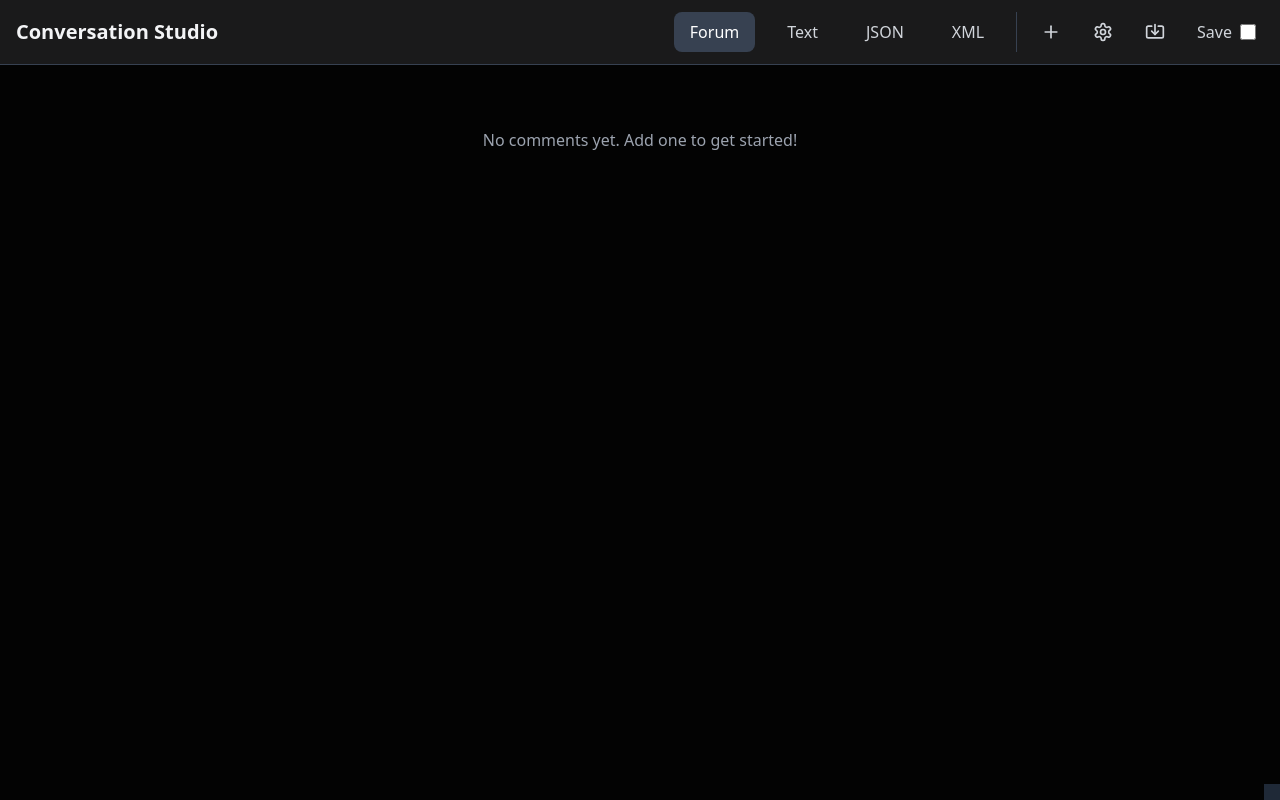
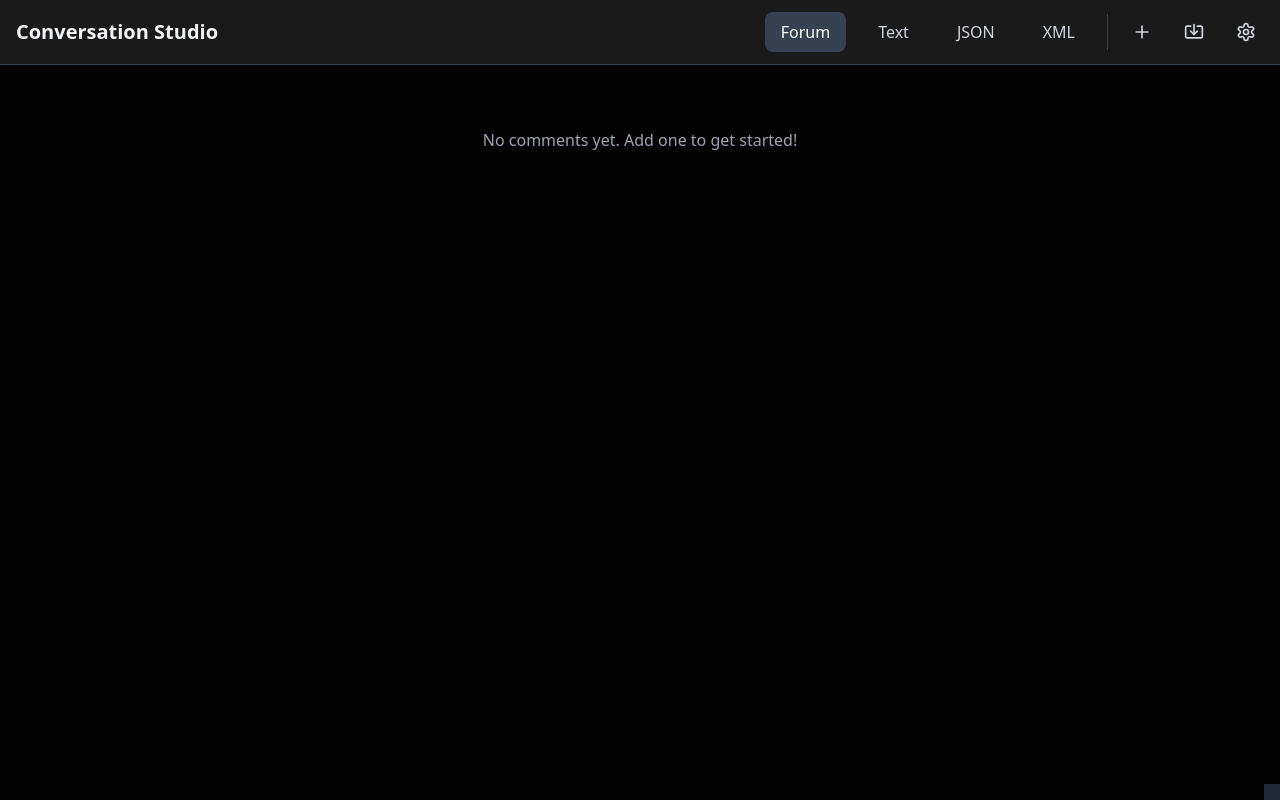
Before and after one commit to johnhenry/conversation-studio, a React (Vite) app: page / in a window 1280 px wide. Built offline with nearby package versions, Linux system fonts and the light colour scheme.

Commit message:
fix store locally

```diff
--- a/src/App.tsx
+++ b/src/App.tsx
@@ -677,9 +677,11 @@ function App() {
 
   // Load state from localStorage on mount
   useEffect(() => {
+    const storedUserId = localStorage.getItem("userId");
+    if (storedUserId) setUserId(storedUserId);
+
     if (appConfig.general.storeLocally) {
       const storedComments = localStorage.getItem("comments");
-      const storedUserId = localStorage.getItem("userId");
       if (storedComments) {
         try {
           const parsedComments = JSON.parse(storedComments);
@@ -690,7 +692,6 @@ function App() {
           console.error("Error parsing stored comments:", error);
         }
       }
-      if (storedUserId) setUserId(storedUserId);
     }
     setIsInitialized(true);
   }, [appConfig.general.storeLocally, addRenderAttachmentToComments]);
@@ -700,15 +701,18 @@ function App() {
     // Don't save until initial load is complete
     if (!isInitialized) return;
 
+    // Always save userId
+    localStorage.setItem("userId", userId);
+
+    // Only save comments if storeLocally is true
     if (appConfig.general.storeLocally) {
       // Strip UI-specific properties before storing
       const commentsToStore = comments.map((comment) =>
         stripUIProperties(comment)
       );
       localStorage.setItem("comments", JSON.stringify(commentsToStore));
-      localStorage.setItem("userId", userId);
     } else {
-      localStorage.clear();
+      localStorage.removeItem("comments");
     }
   }, [appConfig.general.storeLocally, comments, userId, isInitialized]);
 
--- a/src/components/Header.tsx
+++ b/src/components/Header.tsx
@@ -1,13 +1,11 @@
-import React from 'react';
-import { ExportFormat } from '../types';
-import { Plus, Settings, Import } from 'lucide-react';
-import { AppConfig } from '../config';
+import React from "react";
+import { ExportFormat } from "../types";
+import { Plus, Settings, Import } from "lucide-react";
+import { AppConfig } from "../config";
 
 interface HeaderProps {
   activeTab: ExportFormat | "forum";
   setActiveTab: (tab: ExportFormat | "forum") => void;
-  appConfig: AppConfig;
-  onStoreLocallyChange: (store: boolean) => void;
   onImport: (e: React.ChangeEvent<HTMLInputElement>) => void;
   onNewComment: () => void;
   onOpenSettings: () => void;
@@ -18,13 +16,11 @@ interface HeaderProps {
 const Header: React.FC<HeaderProps> = ({
   activeTab,
   setActiveTab,
-  appConfig,
-  onStoreLocallyChange,
   onImport,
   onNewComment,
   onOpenSettings,
   chatFocustId,
-  setChatFocustId
+  setChatFocustId,
 }) => {
   return (
     <header className="fixed top-0 left-0 right-0 bg-[#1A1A1B] border-b border-gray-700 z-50">
@@ -40,14 +36,17 @@ const Header: React.FC<HeaderProps> = ({
           {/* Navigation */}
           <nav className="flex items-center space-x-4">
             <button
-              onClick={() =>{ setActiveTab("forum"); setChatFocustId("")}}
+              onClick={() => {
+                setActiveTab("forum");
+                setChatFocustId("");
+              }}
               className={`px-4 py-2 rounded-lg transition-colors ${
                 activeTab === "forum"
                   ? "bg-gray-700 text-white"
                   : "text-gray-300 hover:bg-gray-700"
               }`}
             >
-              {!chatFocustId ?  "Forum" :  "Chat"}
+              {!chatFocustId ? "Forum" : "Chat"}
             </button>
             <button
               onClick={() => setActiveTab("text")}
@@ -80,24 +79,15 @@ const Header: React.FC<HeaderProps> = ({
               XML
             </button>
 
-
-
             {/* Settings and Import */}
             <div className="flex items-center space-x-4 ml-4 pl-4 border-l border-gray-700">
-               {/* Action Buttons */}
+              {/* Action Buttons */}
               <button
                 onClick={onNewComment}
                 className="p-2 rounded-lg text-gray-300 hover:bg-gray-700 hover:text-white transition-colors"
                 title="New Comment"
               >
                 <Plus size={20} />
-              </button>
-              <button
-                onClick={onOpenSettings}
-                className="p-2 rounded-lg text-gray-300 hover:bg-gray-700 hover:text-white transition-colors"
-                title="Settings"
-              >
-                <Settings size={20} />
               </button>
               <label className="inline-flex items-center p-2 rounded-lg text-gray-300 hover:bg-gray-700 hover:text-white transition-colors cursor-pointer">
                 <Import size={20} />
@@ -108,15 +98,13 @@ const Header: React.FC<HeaderProps> = ({
                   accept=".json,.xml,.txt"
                 />
               </label>
-              <label className="flex items-center space-x-2 p-2 rounded-lg text-gray-300 hover:bg-gray-700 hover:text-white transition-colors cursor-pointer">
-                <span>Save</span>
-                <input
-                  type="checkbox"
-                  checked={appConfig.storeLocally}
-                  onChange={(e) => onStoreLocallyChange(e.target.checked)}
-                  className="form-checkbox h-4 w-4 text-blue-500 rounded border-gray-700 bg-gray-800 focus:ring-blue-500"
-                />
-              </label>
+              <button
+                onClick={onOpenSettings}
+                className="p-2 rounded-lg text-gray-300 hover:bg-gray-700 hover:text-white transition-colors"
+                title="Settings"
+              >
+                <Settings size={20} />
+              </button>
             </div>
           </nav>
         </div>
--- a/src/hooks/useAppConfig.ts
+++ b/src/hooks/useAppConfig.ts
@@ -30,9 +30,8 @@ export function useAppConfig() {
     return DEFAULT_APP_CONFIG;
   });
 
-  // Sync to localStorage whenever config changes
+  // Always sync config to localStorage
   useEffect(() => {
-    if (appConfig.general.storeLocally) {
     try {
       localStorage.setItem(APP_CONFIG_STORAGE_KEY, JSON.stringify(appConfig));
       // Dispatch custom event for cross-component sync
@@ -41,9 +40,6 @@ export function useAppConfig() {
       );
     } catch (e) {
       console.error("Failed to save app config to localStorage:", e);
-      }
-    } else {
-      localStorage.removeItem(APP_CONFIG_STORAGE_KEY);
     }
   }, [appConfig]);
 
```
Lines whose indentation alone changed are shown as unchanged.
